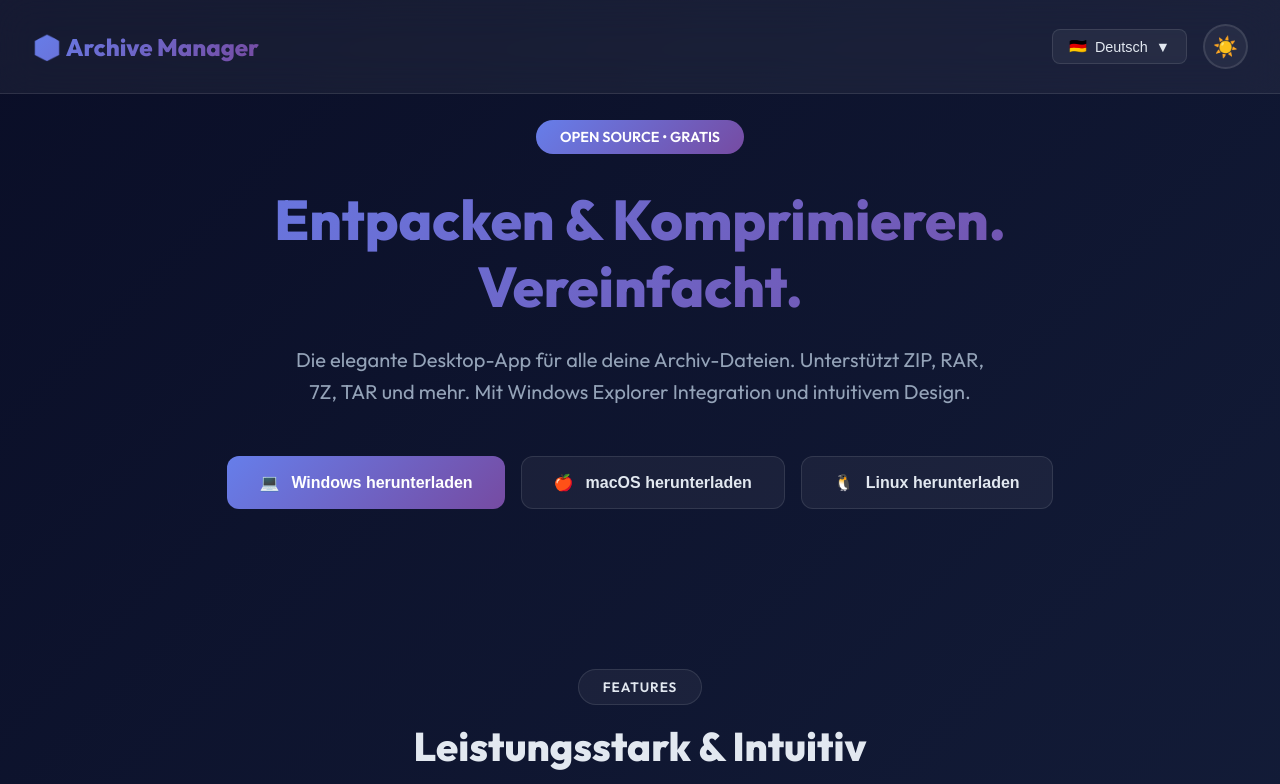
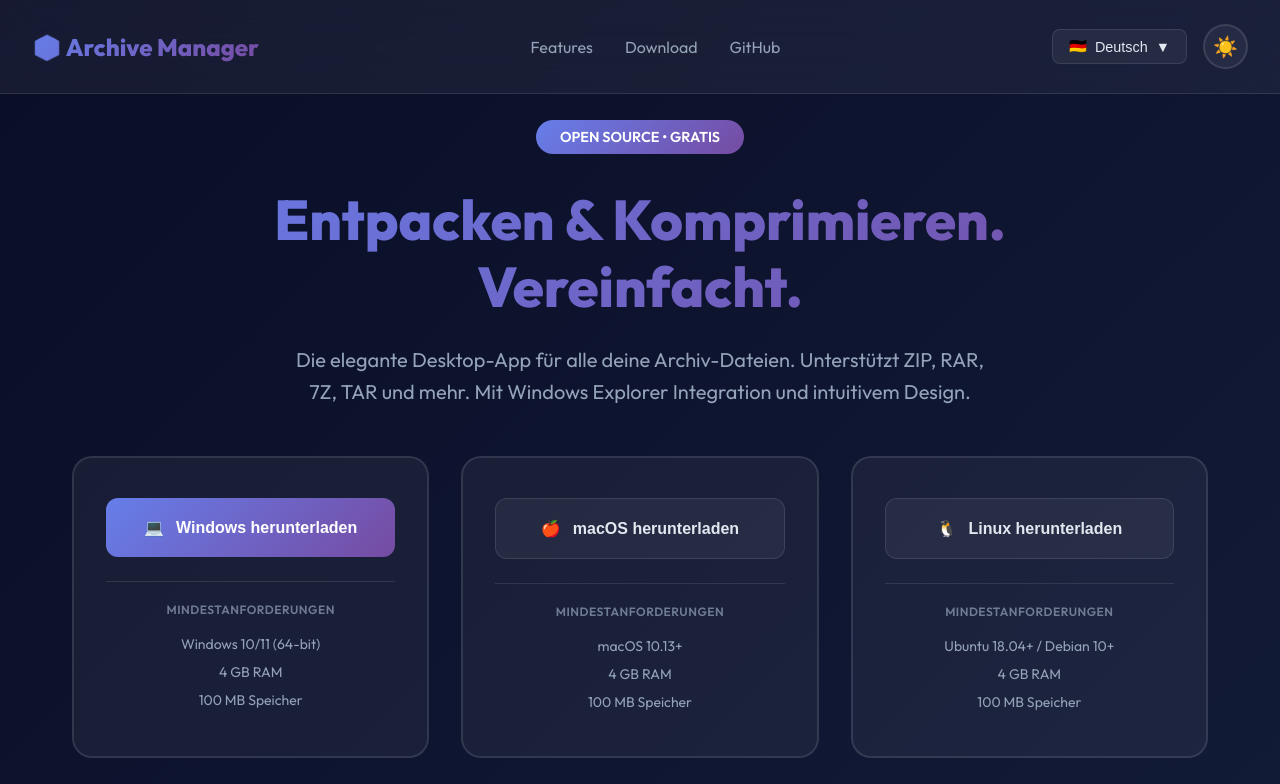
Before and after one commit to Fxbio74/archive-manager-website, a plain HTML site: page index.html in a window 1280 px wide. Shown: the top 784 px of the page. Drawn offline with Linux system fonts and the light colour scheme.

Commit message:
Add files via upload

```diff
--- a/index.html
+++ b/index.html
@@ -52,6 +52,7 @@
       display: flex;
       justify-content: space-between;
       align-items: center;
+      gap: 2rem;
     }
 
     .logo {
@@ -60,6 +61,26 @@
       background: linear-gradient(135deg, #667eea 0%, #764ba2 100%);
       -webkit-background-clip: text;
       -webkit-text-fill-color: transparent;
+      white-space: nowrap;
+    }
+
+    .nav-links {
+      display: flex;
+      gap: 2rem;
+      align-items: center;
+    }
+
+    .nav-links a {
+      color: var(--text-secondary);
+      text-decoration: none;
+      font-weight: 500;
+      transition: all 0.3s ease;
+      white-space: nowrap;
+    }
+
+    .nav-links a:hover {
+      color: var(--text-primary);
+      transform: translateY(-2px);
     }
 
     .nav-right {
@@ -183,14 +204,34 @@
     }
 
     .download-buttons {
+      display: grid;
+      grid-template-columns: repeat(3, 1fr);
+      gap: 2rem;
+      max-width: 1200px;
+      margin: 0 auto;
+    }
+
+    .download-card {
       display: flex;
-      gap: 1rem;
-      justify-content: center;
-      flex-wrap: wrap;
+      flex-direction: column;
+      gap: 1.5rem;
+      background: var(--glass-bg);
+      border: 2px solid var(--border-color);
+      border-radius: 20px;
+      padding: 2.5rem 2rem;
+      transition: all 0.3s ease;
+      text-align: center;
+    }
+
+    .download-card:hover {
+      transform: translateY(-8px);
+      border-color: rgba(102, 126, 234, 0.6);
+      box-shadow: 0 15px 40px rgba(102, 126, 234, 0.2);
+      background: rgba(102, 126, 234, 0.05);
     }
 
     .download-btn {
-      padding: 1rem 2rem;
+      padding: 1.25rem 2rem;
       border-radius: 12px;
       font-size: 1rem;
       font-weight: 600;
@@ -198,8 +239,32 @@
       transition: all 0.3s ease;
       display: flex;
       align-items: center;
+      justify-content: center;
       gap: 0.75rem;
       border: none;
+      width: 100%;
+    }
+
+    .system-requirements {
+      font-size: 0.875rem;
+      color: var(--text-secondary);
+      line-height: 2;
+      padding-top: 1rem;
+      border-top: 1px solid var(--border-color);
+    }
+
+    .system-requirements .req-title {
+      font-size: 0.75rem;
+      font-weight: 600;
+      text-transform: uppercase;
+      letter-spacing: 0.5px;
+      margin-bottom: 0.5rem;
+      opacity: 0.7;
+    }
+
+    .system-requirements p {
+      margin: 0;
+      font-size: 0.875rem;
     }
 
     .download-btn-primary {
@@ -311,18 +376,40 @@
       }
 
       .download-buttons {
-        flex-direction: column;
+        grid-template-columns: 1fr;
       }
 
       .features-grid {
         grid-template-columns: 1fr;
       }
+
+      nav {
+        flex-wrap: wrap;
+        gap: 1rem;
+      }
+
+      .nav-links {
+        display: none;
+      }
+
+      .logo {
+        font-size: 1.2rem;
+      }
+    }
+
+    html {
+      scroll-behavior: smooth;
     }
   </style>
 </head>
 <body>
   <nav>
     <div class="logo">📦 Archive Manager</div>
+    <div class="nav-links">
+      <a href="#features" data-i18n="nav-features">Features</a>
+      <a href="#download" data-i18n="nav-download">Download</a>
+      <a href="https://github.com" target="_blank" data-i18n="nav-github">GitHub</a>
+    </div>
     <div class="nav-right">
       <div class="lang-selector">
         <button class="lang-btn" onclick="toggleLangDropdown()">
@@ -348,7 +435,7 @@
     </div>
   </nav>
 
-  <section class="hero">
+  <section class="hero" id="download">
     <div class="hero-badge" data-i18n="badge">OPEN SOURCE • GRATIS</div>
     <h1 data-i18n="title">Entpacken & Komprimieren.<br>Vereinfacht.</h1>
     <p class="hero-subtitle" data-i18n="subtitle">
@@ -356,22 +443,40 @@
       Mit Windows Explorer Integration und intuitivem Design.
     </p>
     <div class="download-buttons">
+      <div class="download-card">
         <button class="download-btn download-btn-primary" onclick="downloadWindows()">
           <span>💻</span>
           <span data-i18n="download-windows">Windows herunterladen</span>
         </button>
+        <div class="system-requirements">
+          <div class="req-title" data-i18n="req-title">Mindestanforderungen</div>
+          <p data-i18n="req-windows">Windows 10/11 (64-bit)<br>4 GB RAM<br>100 MB Speicher</p>
+        </div>
+      </div>
+      <div class="download-card">
         <button class="download-btn download-btn-secondary" onclick="downloadMac()">
           <span>🍎</span>
           <span data-i18n="download-mac">macOS herunterladen</span>
         </button>
+        <div class="system-requirements">
+          <div class="req-title" data-i18n="req-title">Mindestanforderungen</div>
+          <p data-i18n="req-mac">macOS 10.13+<br>4 GB RAM<br>100 MB Speicher</p>
+        </div>
+      </div>
+      <div class="download-card">
         <button class="download-btn download-btn-secondary" onclick="downloadLinux()">
           <span>🐧</span>
           <span data-i18n="download-linux">Linux herunterladen</span>
         </button>
+        <div class="system-requirements">
+          <div class="req-title" data-i18n="req-title">Mindestanforderungen</div>
+          <p data-i18n="req-linux">Ubuntu 18.04+ / Debian 10+<br>4 GB RAM<br>100 MB Speicher</p>
+        </div>
+      </div>
     </div>
   </section>
 
-  <section class="features">
+  <section class="features" id="features">
     <div class="section-header">
       <div class="section-badge" data-i18n="features-badge">FEATURES</div>
       <h2 data-i18n="features-title">Leistungsstark & Intuitiv</h2>
@@ -443,9 +548,16 @@
         badge: "OPEN SOURCE • GRATIS",
         title: "Entpacken & Komprimieren.<br>Vereinfacht.",
         subtitle: "Die elegante Desktop-App für alle deine Archiv-Dateien. Unterstützt ZIP, RAR, 7Z, TAR und mehr. Mit Windows Explorer Integration und intuitivem Design.",
+        "nav-features": "Features",
+        "nav-download": "Download",
+        "nav-github": "GitHub",
         "download-windows": "Windows herunterladen",
         "download-mac": "macOS herunterladen",
         "download-linux": "Linux herunterladen",
+        "req-title": "Mindestanforderungen",
+        "req-windows": "Windows 10/11 (64-bit)<br>4 GB RAM<br>100 MB Speicher",
+        "req-mac": "macOS 10.13+<br>4 GB RAM<br>100 MB Speicher",
+        "req-linux": "Ubuntu 18.04+ / Debian 10+<br>4 GB RAM<br>100 MB Speicher",
         "features-badge": "FEATURES",
         "features-title": "Leistungsstark & Intuitiv",
         "features-subtitle": "Alles was du für die Archiv-Verwaltung brauchst",
@@ -467,9 +579,16 @@
         badge: "OPEN SOURCE • FREE",
         title: "Extract & Compress.<br>Simplified.",
         subtitle: "The elegant desktop app for all your archive files. Supports ZIP, RAR, 7Z, TAR and more. With Windows Explorer integration and intuitive design.",
+        "nav-features": "Features",
+        "nav-download": "Download",
+        "nav-github": "GitHub",
         "download-windows": "Download for Windows",
         "download-mac": "Download for macOS",
         "download-linux": "Download for Linux",
+        "req-title": "Minimum Requirements",
+        "req-windows": "Windows 10/11 (64-bit)<br>4 GB RAM<br>100 MB Storage",
+        "req-mac": "macOS 10.13+<br>4 GB RAM<br>100 MB Storage",
+        "req-linux": "Ubuntu 18.04+ / Debian 10+<br>4 GB RAM<br>100 MB Storage",
         "features-badge": "FEATURES",
         "features-title": "Powerful & Intuitive",
         "features-subtitle": "Everything you need for archive management",
```
Lines whose indentation alone changed are shown as unchanged.
